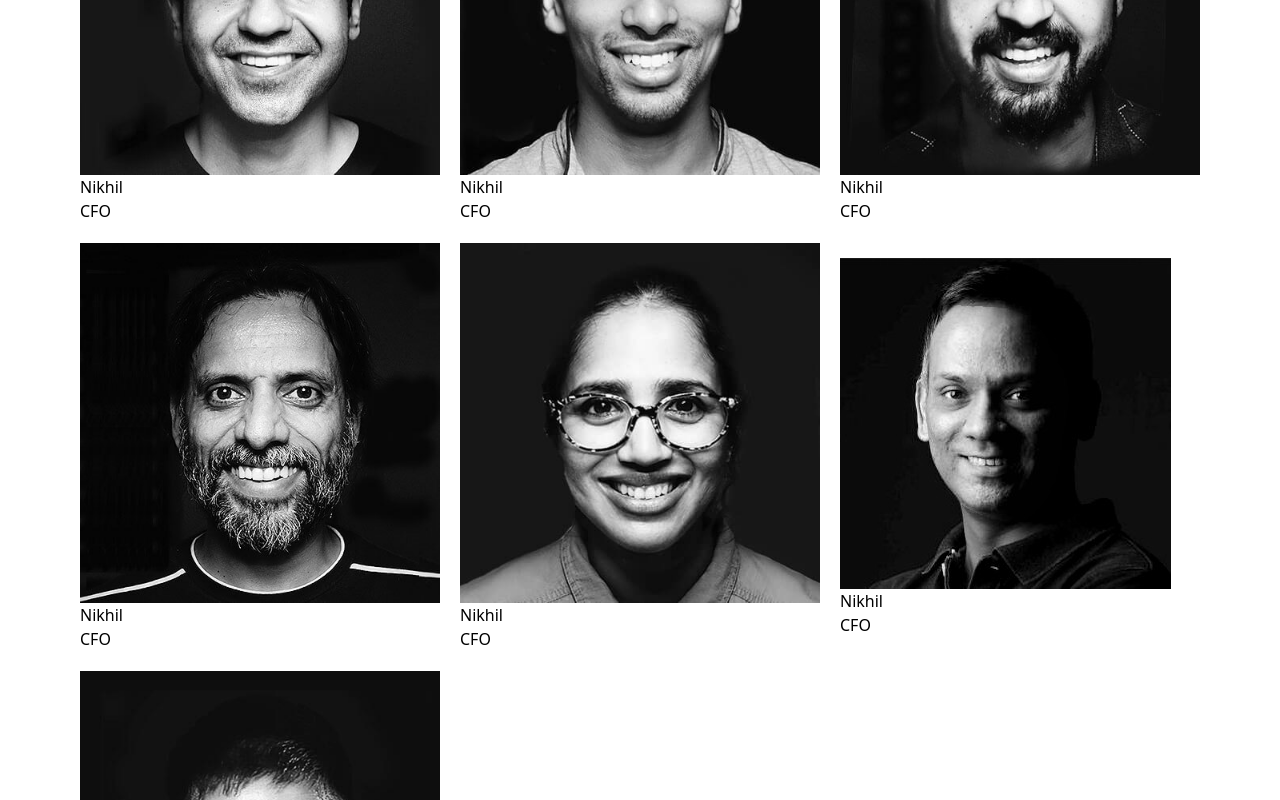
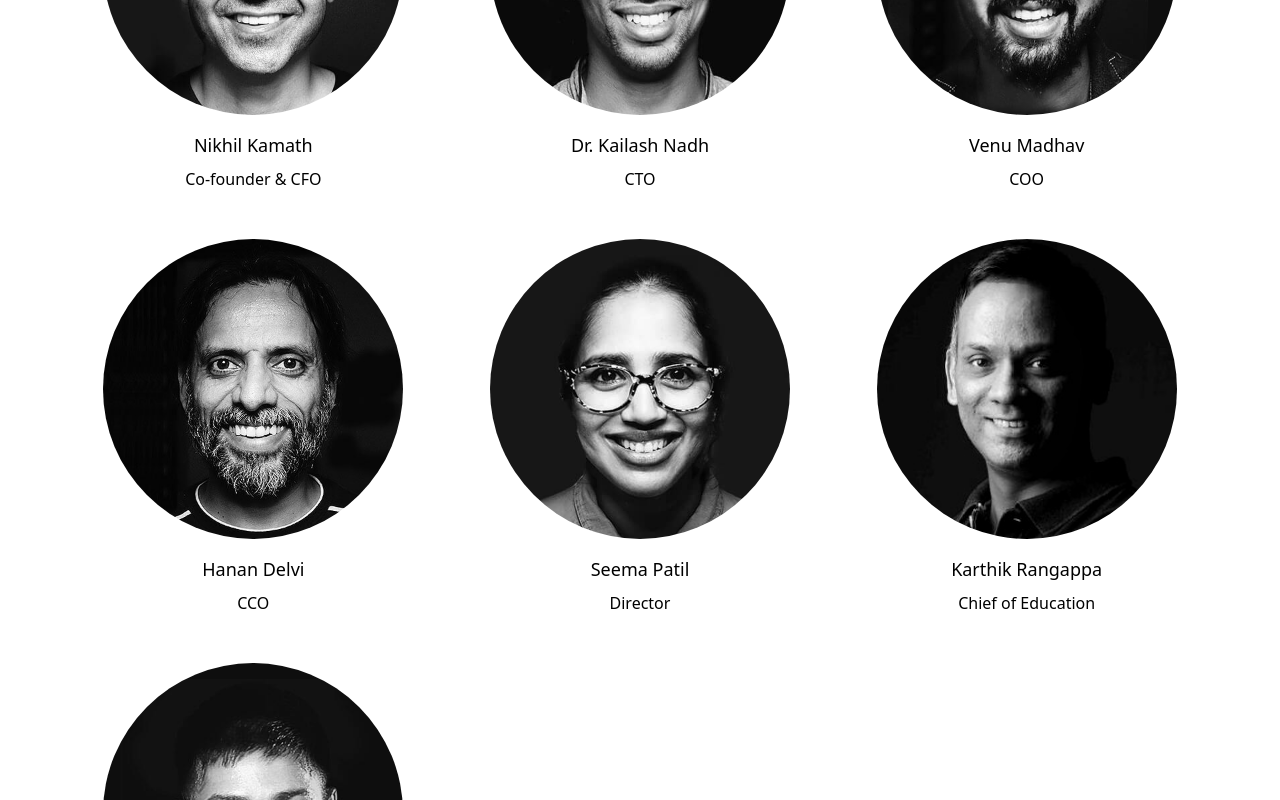
Before and after one commit to ashishmohanty10/ZerodhaClone-100xDev, a React (Vite) app: page /about in a window 1280 px wide. Shown: the part 1520-2320 px from the top of the page. Built offline with nearby package versions, Linux system fonts and the light colour scheme.

Commit message:
added sizing to img

```diff
--- a/src/components/SubAbout.jsx
+++ b/src/components/SubAbout.jsx
@@ -10,49 +10,49 @@ export const SubAbout = [
   {
     id: 1,
     imgUrl: CFO,
-    name: "Nikhil",
-    position: "CFO",
+    name: "Nikhil Kamath",
+    position: "Co-founder & CFO",
   },
 
   {
-    id: 1,
+    id: 2,
     imgUrl: CTO,
-    name: "Nikhil",
-    position: "CFO",
+    name: "Dr. Kailash Nadh",
+    position: "CTO",
   },
 
   {
-    id: 1,
+    id: 3,
     imgUrl: COO,
-    name: "Nikhil",
-    position: "CFO",
+    name: "Venu Madhav",
+    position: "COO",
   },
 
   {
-    id: 1,
+    id: 4,
     imgUrl: CCO,
-    name: "Nikhil",
-    position: "CFO",
+    name: "Hanan Delvi",
+    position: "CCO",
   },
 
   {
-    id: 1,
+    id: 5,
     imgUrl: Director,
-    name: "Nikhil",
-    position: "CFO",
+    name: "Seema Patil",
+    position: "Director",
   },
 
   {
-    id: 1,
+    id: 6,
     imgUrl: ChiefOfEducation,
-    name: "Nikhil",
-    position: "CFO",
+    name: "Karthik Rangappa",
+    position: "Chief of Education",
   },
 
   {
     id: 1,
     imgUrl: DirectorStrategy,
-    name: "Nikhil",
-    position: "CFO",
+    name: "Austin Prakesh",
+    position: "Director Strategy",
   },
 ];
--- a/src/pages/About.jsx
+++ b/src/pages/About.jsx
@@ -122,14 +122,17 @@ const About = () => {
           {/* Fourth section */}
 
           <div className="py-16">
-            <div className="grid grid-cols-1 md:grid-cols-3 justify-between items-center gap-5">
+            <div className="grid grid-cols-1 md:grid-cols-3 justify-between items-center gap-10">
               {SubAbout.map(({ id, imgUrl, name, position }) => (
-                <div key={id}>
-                  <div>
-                    <img src={imgUrl} alt="" />
+                <div
+                  key={id}
+                  className="flex flex-col justify-center items-center"
+                >
+                  <div className="mb-4 max-w-[300px]  object-center">
+                    <img src={imgUrl} alt="" className="rounded-full" />
                   </div>
-                  <p>{name}</p>
-                  <p>{position}</p>
+                  <p className="text-lg font-normal mb-2">{name}</p>
+                  <p className="text-base font-normal mb-2">{position}</p>
                 </div>
               ))}
             </div>
```
